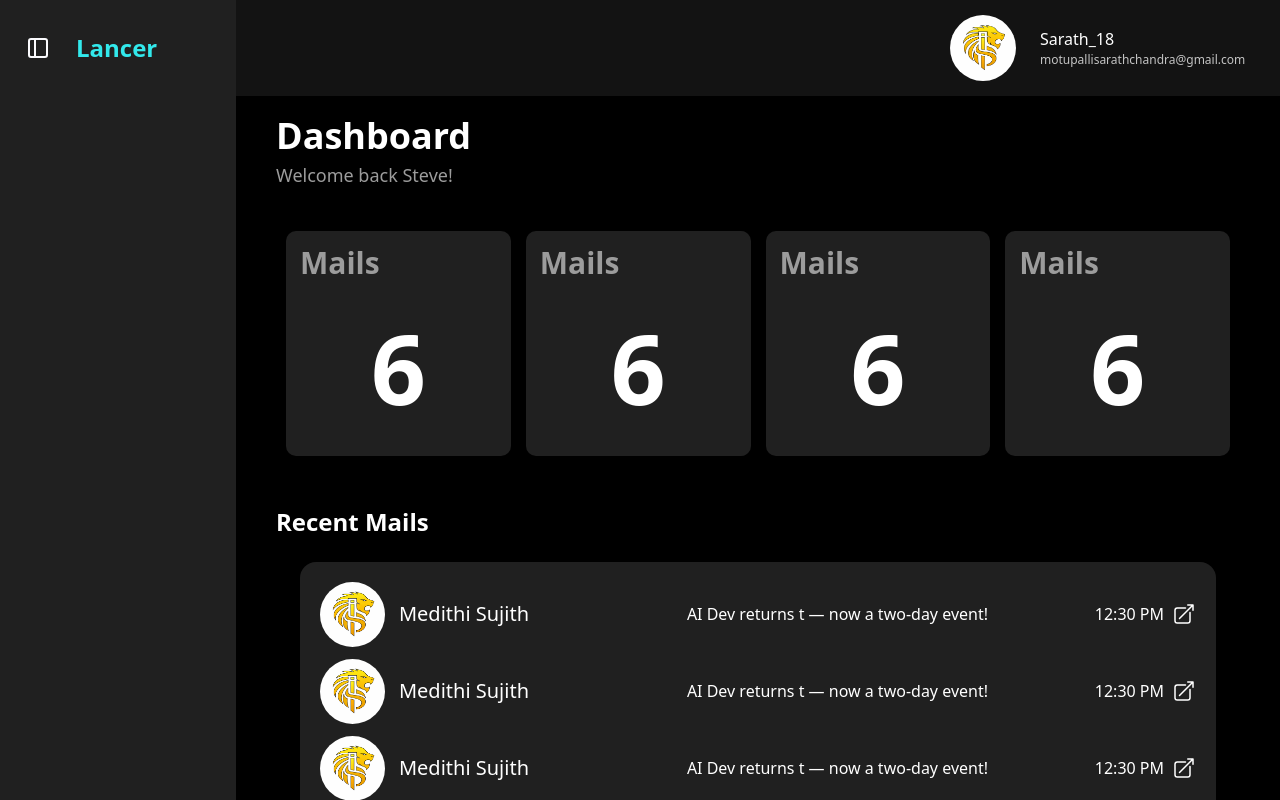
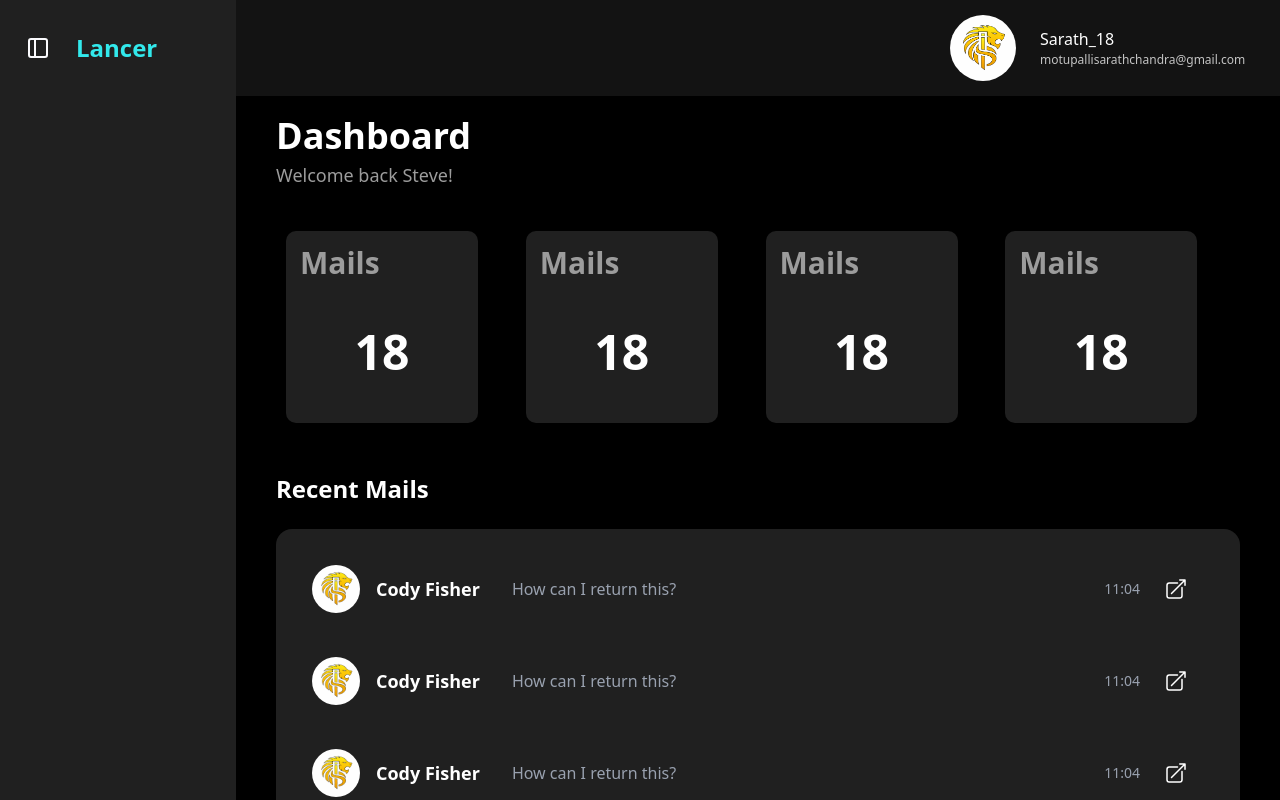
Before and after one commit to SarathM254/Lancer, a React (Vite) app: page / in a window 1280 px wide. Built offline with nearby package versions, Linux system fonts and the light colour scheme.

Commit message:
Messages made responsive

```diff
--- a/src/components/Card.jsx
+++ b/src/components/Card.jsx
@@ -3,12 +3,12 @@ import React from 'react'
 const Card = () => {
   return (
     <div>
-      <div className="rounded-[10px] max-h-66 flex-1 flex flex-col justify-center
-            shadow-md bg-[#8080803F] aspect-square">
+      <div className="rounded-[10px] w-48 h-48  flex-1 flex flex-col justify-center
+            shadow-md bg-[#8080803F]">
         <div className="ml-3.5 mt-3.5 text-3xl text-[#9C9C9C] font-bold">
           Mails
         </div>
-        <div className="Count flex-1 flex items-center justify-center text-8xl font-bold text-white">6</div>
+        <div className="Count flex-1 flex items-center justify-center text-5xl font-bold text-white">18</div>
       </div>
     </div>
   )
--- a/src/components/Cards.jsx
+++ b/src/components/Cards.jsx
@@ -6,6 +6,7 @@ const Cards = () => {
     <div>
       <div className="Heading font-bold text-white text-4xl mb-1.5">Dashboard</div>
       <div className="Heading text-[18px] text-[#9C9C9C] mb-8">Welcome back Steve!</div>
+
       <div
         className="cards grid  grid-cols-4 p-4 rounded-3xl ">
 
--- a/src/components/Messages.jsx
+++ b/src/components/Messages.jsx
@@ -7,52 +7,79 @@ const Messages = (props) => {
             {props.profile && <div className='text-2xl font-bold text-white mt-6'>
                 Mails
             </div>}
-            <div className='m-6'>
+            <div className='my-6'>
                 <ul className='text-white bg-[rgba(128,128,128,0.25)] p-5 rounded-2xl space-y-3 mt-5'>
-                    <li className='h-[65px] flex items-center justify-between'>
-                        <img src={logo} className="h-full w-[65px] rounded-full object-cover mr-1.5" alt="" />
-                        <div className='name text-[20px] truncate w-70'>Medithi Sujith</div>
-                        <div className='subject truncate w-100'>AI Dev returns t — now a two-day event!</div>
-                        <div className='time'>12:30 PM</div>
-                        <svg xmlns="http://www.w3.org/2000/svg" viewBox="0 0 24 24" fill="currentColor" className="w-6 h-6">
+                    <li className="flex items-center justify-between p-4 text-white rounded-lg">
+                        {/* Left Section: Avatar + Content */}
+                        <div className="flex items-center gap-4 flex-1">
+                            <img src={logo} className="w-12 h-12 rounded-full" alt="profile" />
+
+                            {/* The Container that "shifts" */}
+                            <div className="flex flex-col md:flex-row md:items-center md:gap-8">
+                                <span className="font-bold text-lg">Cody Fisher</span>
+                                <span className="text-gray-400 text-sm md:text-base">
+                                    How can I return this?
+                                </span>
+                            </div>
+                        </div>
+
+                        {/* Right Section: Time + Icon */}
+                        <div className="flex items-center gap-4">
+                            <span className="text-sm text-gray-400">11:04</span>
+                            <button className="p-2">
+                                <svg xmlns="http://www.w3.org/2000/svg" viewBox="0 0 24 24" fill="currentColor" className="w-6 h-6 mr-2">
                                     <path fillRule="evenodd" d="M15.75 2.25H21a.75.75 0 0 1 .75.75v5.25a.75.75 0 0 1-1.5 0V4.81L8.03 17.03a.75.75 0 0 1-1.06-1.06L19.19 3.75h-3.44a.75.75 0 0 1 0-1.5Zm-10.5 4.5a1.5 1.5 0 0 0-1.5 1.5v10.5a1.5 1.5 0 0 0 1.5 1.5h10.5a1.5 1.5 0 0 0 1.5-1.5V10.5a.75.75 0 0 1 1.5 0v8.25a3 3 0 0 1-3 3H5.25a3 3 0 0 1-3-3V8.25a3 3 0 0 1 3-3h8.25a.75.75 0 0 1 0 1.5H5.25Z" clipRule="evenodd" />
                                 </svg>
+                            </button>
+                        </div>
                     </li>
-                    <li className='h-[65px] flex items-center justify-between'>
-                        <img src={logo} className="h-full w-[65px] rounded-full object-cover mr-1.5" alt="" />
-                        <div className='name text-[20px] truncate w-70'>Medithi Sujith</div>
-                        <div className='subject truncate w-100'>AI Dev returns t — now a two-day event!</div>
-                        <div className='time'>12:30 PM</div>
-                        <svg xmlns="http://www.w3.org/2000/svg" viewBox="0 0 24 24" fill="currentColor" className="w-6 h-6">
+                    <li className="flex items-center justify-between p-4 text-white rounded-lg">
+                        {/* Left Section: Avatar + Content */}
+                        <div className="flex items-center gap-4 flex-1">
+                            <img src={logo} className="w-12 h-12 rounded-full" alt="profile" />
+
+                            {/* The Container that "shifts" */}
+                            <div className="flex flex-col md:flex-row md:items-center md:gap-8">
+                                <span className="font-bold text-lg">Cody Fisher</span>
+                                <span className="text-gray-400 text-sm md:text-base">
+                                    How can I return this?
+                                </span>
+                            </div>
+                        </div>
+
+                        {/* Right Section: Time + Icon */}
+                        <div className="flex items-center gap-4">
+                            <span className="text-sm text-gray-400">11:04</span>
+                            <button className="p-2">
+                                <svg xmlns="http://www.w3.org/2000/svg" viewBox="0 0 24 24" fill="currentColor" className="w-6 h-6 mr-2">
                                     <path fillRule="evenodd" d="M15.75 2.25H21a.75.75 0 0 1 .75.75v5.25a.75.75 0 0 1-1.5 0V4.81L8.03 17.03a.75.75 0 0 1-1.06-1.06L19.19 3.75h-3.44a.75.75 0 0 1 0-1.5Zm-10.5 4.5a1.5 1.5 0 0 0-1.5 1.5v10.5a1.5 1.5 0 0 0 1.5 1.5h10.5a1.5 1.5 0 0 0 1.5-1.5V10.5a.75.75 0 0 1 1.5 0v8.25a3 3 0 0 1-3 3H5.25a3 3 0 0 1-3-3V8.25a3 3 0 0 1 3-3h8.25a.75.75 0 0 1 0 1.5H5.25Z" clipRule="evenodd" />
                                 </svg>
+                            </button>
+                        </div>
                     </li>
-                    <li className='h-[65px] flex items-center justify-between'>
-                        <img src={logo} className="h-full w-[65px] rounded-full object-cover mr-1.5" alt="" />
-                        <div className='name text-[20px] truncate w-70'>Medithi Sujith</div>
-                        <div className='subject truncate w-100'>AI Dev returns t — now a two-day event!</div>
-                        <div className='time'>12:30 PM</div>
-                        <svg xmlns="http://www.w3.org/2000/svg" viewBox="0 0 24 24" fill="currentColor" className="w-6 h-6">
+                    <li className="flex items-center justify-between p-4 text-white rounded-lg">
+                        {/* Left Section: Avatar + Content */}
+                        <div className="flex items-center gap-4 flex-1">
+                            <img src={logo} className="w-12 h-12 rounded-full" alt="profile" />
+
+                            {/* The Container that "shifts" */}
+                            <div className="flex flex-col md:flex-row md:items-center md:gap-8">
+                                <span className="font-bold text-lg">Cody Fisher</span>
+                                <span className="text-gray-400 text-sm md:text-base">
+                                    How can I return this?
+                                </span>
+                            </div>
+                        </div>
+
+                        {/* Right Section: Time + Icon */}
+                        <div className="flex items-center gap-4">
+                            <span className="text-sm text-gray-400">11:04</span>
+                            <button className="p-2">
+                                <svg xmlns="http://www.w3.org/2000/svg" viewBox="0 0 24 24" fill="currentColor" className="w-6 h-6 mr-2">
                                     <path fillRule="evenodd" d="M15.75 2.25H21a.75.75 0 0 1 .75.75v5.25a.75.75 0 0 1-1.5 0V4.81L8.03 17.03a.75.75 0 0 1-1.06-1.06L19.19 3.75h-3.44a.75.75 0 0 1 0-1.5Zm-10.5 4.5a1.5 1.5 0 0 0-1.5 1.5v10.5a1.5 1.5 0 0 0 1.5 1.5h10.5a1.5 1.5 0 0 0 1.5-1.5V10.5a.75.75 0 0 1 1.5 0v8.25a3 3 0 0 1-3 3H5.25a3 3 0 0 1-3-3V8.25a3 3 0 0 1 3-3h8.25a.75.75 0 0 1 0 1.5H5.25Z" clipRule="evenodd" />
                                 </svg>
-                    </li>
-                    <li className='h-[65px] flex items-center justify-between'>
-                        <img src={logo} className="h-full w-[65px] rounded-full object-cover mr-1.5" alt="" />
-                        <div className='name text-[20px] truncate w-70'>Medithi Sujith</div>
-                        <div className='subject truncate w-100'>AI Dev returns t — now a two-day event!</div>
-                        <div className='time'>12:30 PM</div>
-                        <svg xmlns="http://www.w3.org/2000/svg" viewBox="0 0 24 24" fill="currentColor" className="w-6 h-6">
-                            <path fillRule="evenodd" d="M15.75 2.25H21a.75.75 0 0 1 .75.75v5.25a.75.75 0 0 1-1.5 0V4.81L8.03 17.03a.75.75 0 0 1-1.06-1.06L19.19 3.75h-3.44a.75.75 0 0 1 0-1.5Zm-10.5 4.5a1.5 1.5 0 0 0-1.5 1.5v10.5a1.5 1.5 0 0 0 1.5 1.5h10.5a1.5 1.5 0 0 0 1.5-1.5V10.5a.75.75 0 0 1 1.5 0v8.25a3 3 0 0 1-3 3H5.25a3 3 0 0 1-3-3V8.25a3 3 0 0 1 3-3h8.25a.75.75 0 0 1 0 1.5H5.25Z" clipRule="evenodd" />
-                        </svg>
-                    </li>
-                    <li className='h-[65px] flex items-center justify-between'>
-                        <img src={logo} className="h-full w-[65px] rounded-full object-cover mr-1.5" alt="" />
-                        <div className='name text-[20px] truncate w-70'>Medithi Sujith</div>
-                        <div className='subject truncate w-100'>AI Dev returns t — now a two-day event!</div>
-                        <div className='time'>12:30 PM</div>
-                        <svg xmlns="http://www.w3.org/2000/svg" viewBox="0 0 24 24" fill="currentColor" className="w-6 h-6">
-                            <path fillRule="evenodd" d="M15.75 2.25H21a.75.75 0 0 1 .75.75v5.25a.75.75 0 0 1-1.5 0V4.81L8.03 17.03a.75.75 0 0 1-1.06-1.06L19.19 3.75h-3.44a.75.75 0 0 1 0-1.5Zm-10.5 4.5a1.5 1.5 0 0 0-1.5 1.5v10.5a1.5 1.5 0 0 0 1.5 1.5h10.5a1.5 1.5 0 0 0 1.5-1.5V10.5a.75.75 0 0 1 1.5 0v8.25a3 3 0 0 1-3 3H5.25a3 3 0 0 1-3-3V8.25a3 3 0 0 1 3-3h8.25a.75.75 0 0 1 0 1.5H5.25Z" clipRule="evenodd" />
-                        </svg>
+                            </button>
+                        </div>
                     </li>
 
                 </ul>
```
Also changed, not shown: src/components/Basic.jsx (+1 -28 lines). Lines whose indentation alone changed are shown as unchanged.
